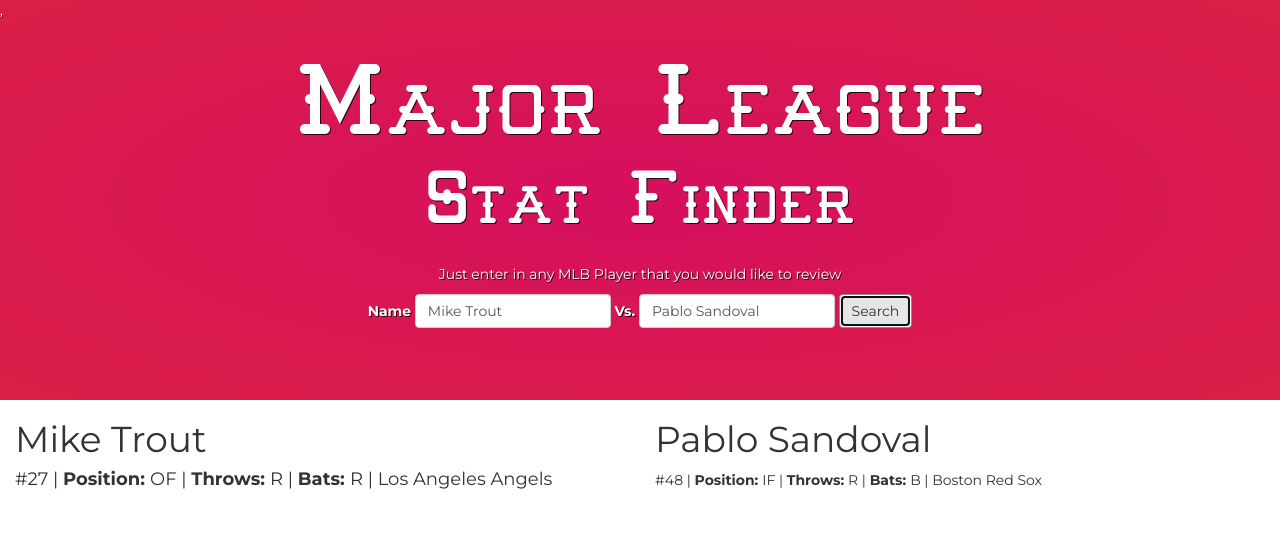
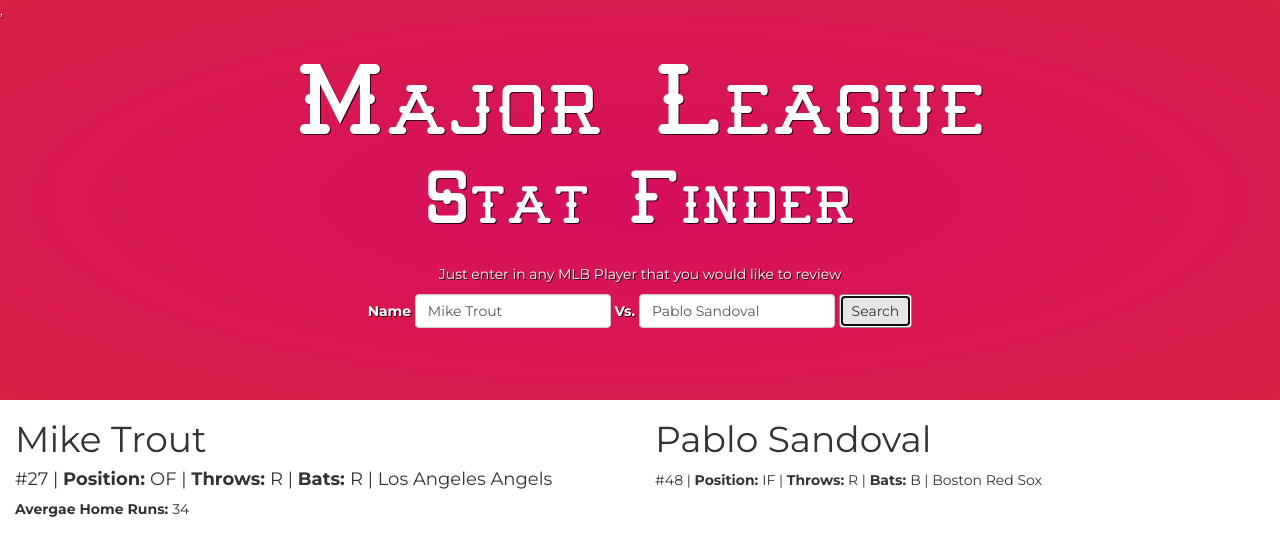
Before and after one commit to jamesv28/mlbPlayer, a plain HTML site: page index.html in a window 1280 px wide. Both pictures are taken after a click on the button "Search". Drawn offline with Linux system fonts and the light colour scheme.

Commit message:
fixed issue with content

```diff
--- a/js/app.js
+++ b/js/app.js
@@ -24,15 +24,18 @@ $('#findPlayer').on('click', function(e) {
                     + ' | ' + '<strong> Bats: </strong>' + players[i].bat_hand + ' | ' + players[i].team.market + ' ' + players[i].team.name ;
 
             for (var p = 0; p<players[i].seasons.length;p++) {
-                var currentHr = players[i].seasons[p].teams[0].statistics.hitting.onbase.hr + currentHr;
-                var currentRbi = players[i].seasons[p].teams[0].statistics.hitting.rbi + currentRbi;
-                var currentObp = players[i].seasons[p].teams[0].statistics.hitting.obp + currentObp;
-
+                 currentHr = players[i].seasons[p].teams[0].statistics.hitting.onbase.hr + currentHr;
+                 currentRbi = players[i].seasons[p].teams[0].statistics.hitting.rbi + currentRbi;
+                 currentObp = players[i].seasons[p].teams[0].statistics.hitting.obp + currentObp;
             }
                 var avgHr = parseInt(currentHr/3);
                 var avgRbi = parseInt(currentRbi/3);
                 var avgObp = +currentObp/3;
             console.log(avgHr,avgRbi,avgObp);
+
+            avghr1 = document.createElement('p');
+            playerContent.appendChild(avghr1);
+            avghr1.innerHTML = '<strong> Avergae Home Runs: </strong>' + avgHr;
         }
         else if(playerStats2 === players[i].full_name) {
             $('#playerContent2').html('');
--- a/style/style.css
+++ b/style/style.css
@@ -48,7 +48,3 @@ strong {
     color: #ffffff;
     border: #000000;
 }
-
-#playerFullName {
-    font-size: 40px;
-}
```
